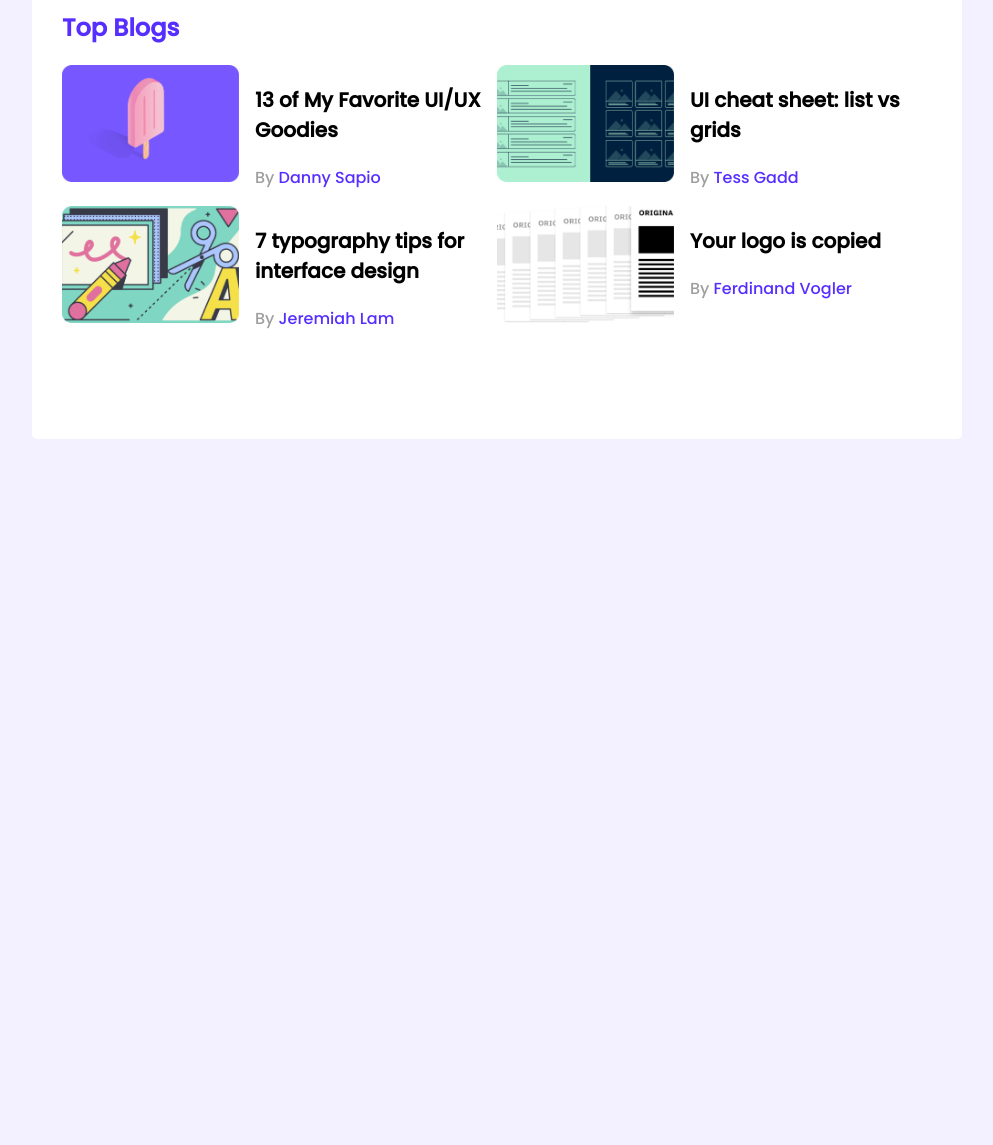
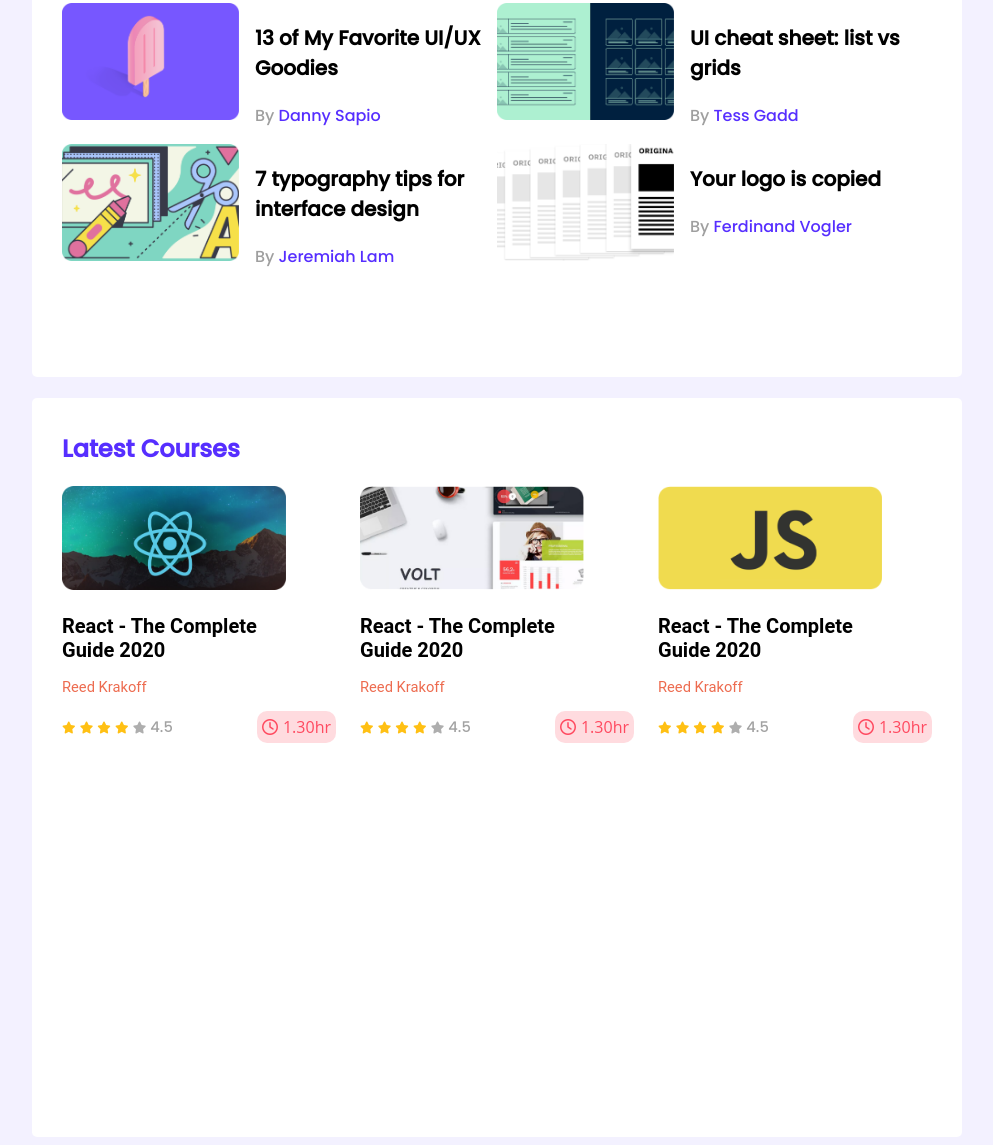
Before and after one commit to IamRidoyRoy/Leader-Board-Idea, a plain HTML site: page index.html in a window 1280 px wide. Shown: the part 391-1536 px from the top of the page, without its empty margins (143-1136 px from the left). Before the commit the page ends 838 px from the top, so only its background shows below. Drawn offline with Linux system fonts and the light colour scheme.

Commit message:
Media query added for responsiveness

```diff
--- a/index.html
+++ b/index.html
@@ -1,5 +1,6 @@
 <!DOCTYPE html>
 <html lang="en">
+
 <head>
     <meta charset="UTF-8">
     <meta http-equiv="X-UA-Compatible" content="IE=edge">
@@ -7,9 +8,11 @@
     <title>Leader Board Idea</title>
     <!-- stylesheet -->
     <link rel="stylesheet" href="styles/style.css">
+    <!-- fontawesome - icon -->
+    <script src="https://kit.fontawesome.com/6b3a6b76fc.js" crossorigin="anonymous"></script>
 </head>
+
 <body>
-    <h1>This is CSS based project</h1>
     <!-- header start -->
     <header>
 
@@ -95,8 +98,93 @@
                 </div>
             </div>
         </section>
+
+
+        <!-- Latest Courses sections -->
+        <section class="container">
+            <div class="latest-course">
+                <h2 class="section-title">Latest Courses</h2>
+                <div class="courses">
+                    <div class="course">
+                        <div class="course-banner">
+                            <img src="images/courses/course-1.png" alt="">
+                        </div>
+                        <div class="course-info">
+                            <h2>React - The Complete <br> Guide 2020</h2>
+                            <p>Reed Krakoff</p>
+
+                            <div class="course-rate-d">
+                                <div>
+                                <span><i class="fas fa-star filled"></i></span>
+                                <span><i class="fas fa-star filled"></i></span>
+                                <span><i class="fas fa-star filled"></i></span>
+                                <span><i class="fas fa-star filled"></i></span>
+                                <span><i class="fas fa-star empty"></i></span>
+                                <span class="rating-point">4.5</span>
+                                </div>
+                                <div class="duration">
+                                    <span class="clock"><i class="far fa-clock"></i>1.30hr</span>
+                                </div>
+                            </div>
+
+                        </div>
+                    </div>
+                    <div class="course">
+                        <div class="course-banner">
+                            <img src="images/courses/course-2.png" alt="">
+                        </div>
+                        <div class="course-info">
+                            <h2>React - The Complete <br> Guide 2020</h2>
+                            <p>Reed Krakoff</p>
+
+                            <div class="course-rate-d">
+                                <div>
+                                <span><i class="fas fa-star filled"></i></span>
+                                <span><i class="fas fa-star filled"></i></span>
+                                <span><i class="fas fa-star filled"></i></span>
+                                <span><i class="fas fa-star filled"></i></span>
+                                <span><i class="fas fa-star empty"></i></span>
+                                <span class="rating-point">4.5</span>
+                                </div>
+                                <div class="duration">
+                                    <span class="clock"><i class="far fa-clock"></i>1.30hr</span>
+                                </div>
+                            </div>
+
+                        </div>
+                    </div>
+                    <div class="course">
+                        <div class="course-banner">
+                            <img src="images/courses/course-3.png" alt="">
+                        </div>
+                        <div class="course-info">
+                            <h2>React - The Complete <br> Guide 2020</h2>
+                            <p>Reed Krakoff</p>
+
+                            <div class="course-rate-d">
+                                <div>
+                                <span><i class="fas fa-star filled"></i></span>
+                                <span><i class="fas fa-star filled"></i></span>
+                                <span><i class="fas fa-star filled"></i></span>
+                                <span><i class="fas fa-star filled"></i></span>
+                                <span><i class="fas fa-star empty"></i></span>
+                                <span class="rating-point">4.5</span>
+                                </div>
+                                <div class="duration">
+                                    <span class="clock"><i class="far fa-clock"></i>1.30hr</span>
+                                </div>
+                            </div>
+
+                        </div>
+                    </div>
+                </div>
+
+            </div>
+
+        </section>
     </main>
 
 
 </body>
+
 </html>
--- a/styles/style.css
+++ b/styles/style.css
@@ -9,7 +9,9 @@ body{
 
 main{
     display: flex;
+    flex-direction: column;
     justify-content: center;
+    align-items: center;
 }
 
 .section-title{
@@ -24,6 +26,7 @@ main{
     width: 870px;
     border-radius: 5px;
     padding: 30px;
+    margin-top: 21px;
 
 }
 
@@ -90,3 +93,95 @@ hr{
     color: #562EFF;
     text-decoration: none;
 }
+
+
+/* ----------Latest Courses section----------- */
+
+.courses{
+    display: grid;
+    grid-template-columns: repeat(3, 1fr);
+    grid-column-gap: 24px;
+
+}
+
+.course-banner img{
+    width: 224px;
+    height: 104px;
+}
+
+.course-info h2{
+    font-family: Roboto;
+    font-size: 20.0336px;
+}
+
+.course-info p{
+    color: #ED6B4F;
+    font-family: Roboto;
+    font-size: 14.6913px;
+}
+
+.course-rate-d{
+    display: flex;
+    align-items: center;
+    justify-content: space-between;
+}
+
+.course-rate-d .filled{
+    color: #FFC014;
+    font-size: 12px;
+
+}
+
+.course-rate-d .empty{
+    color: #AEAEAE;
+    font-size: 12px;
+}
+
+.rating-point{
+    color: #A2A2A2;
+    font-size: 14.6913px;
+}
+
+.duration{
+    background-color: #ff4a5f32;
+    color: #FF4A60;;
+    padding: 5px;
+    font-family: Open Sans;
+    border-radius: 10px;
+
+}
+.duration .clock i{
+    margin-right: 5px;
+}
+
+
+
+/* -----------Media Query-------- */
+
+/* Mobile-Devices */
+@media only screen and (max-width:688px) {
+    .container{
+        width: 100%;
+        height: 100%;
+    }
+    .all-players, .blogs, .courses{
+        grid-template-columns: repeat(1, 1fr);
+    }
+
+    .player{
+        flex-direction: column;
+        align-items: center;
+    }
+
+}
+
+/* For Tablet devices */
+
+@media only screen and (min-width:688px) and (max-width:992px) {
+    .container{
+        width: 100%;
+    }
+    .all-players{
+        grid-template-columns: repeat(2,  1fr);
+    }
+}
```
Lines whose indentation alone changed are shown as unchanged.
